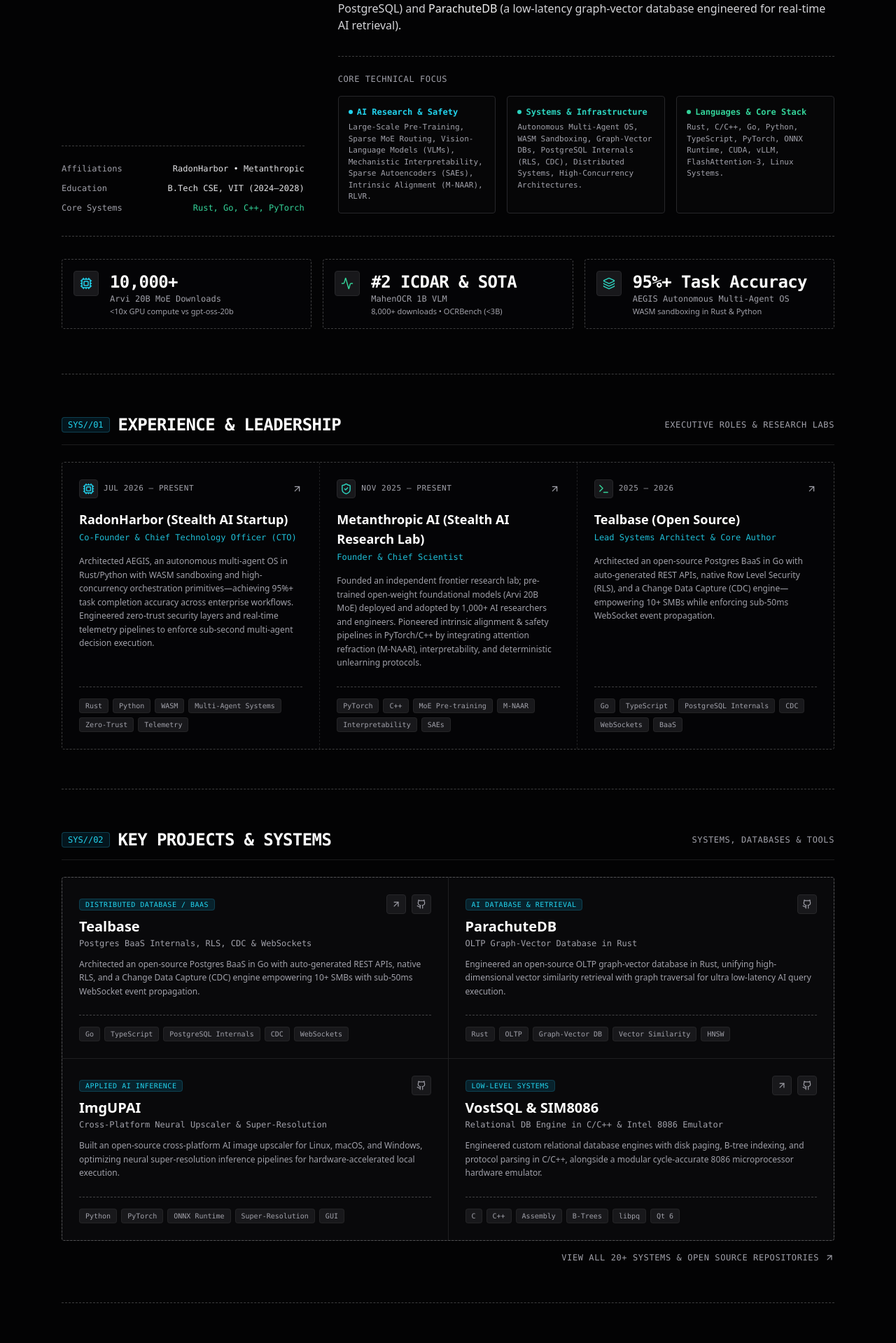
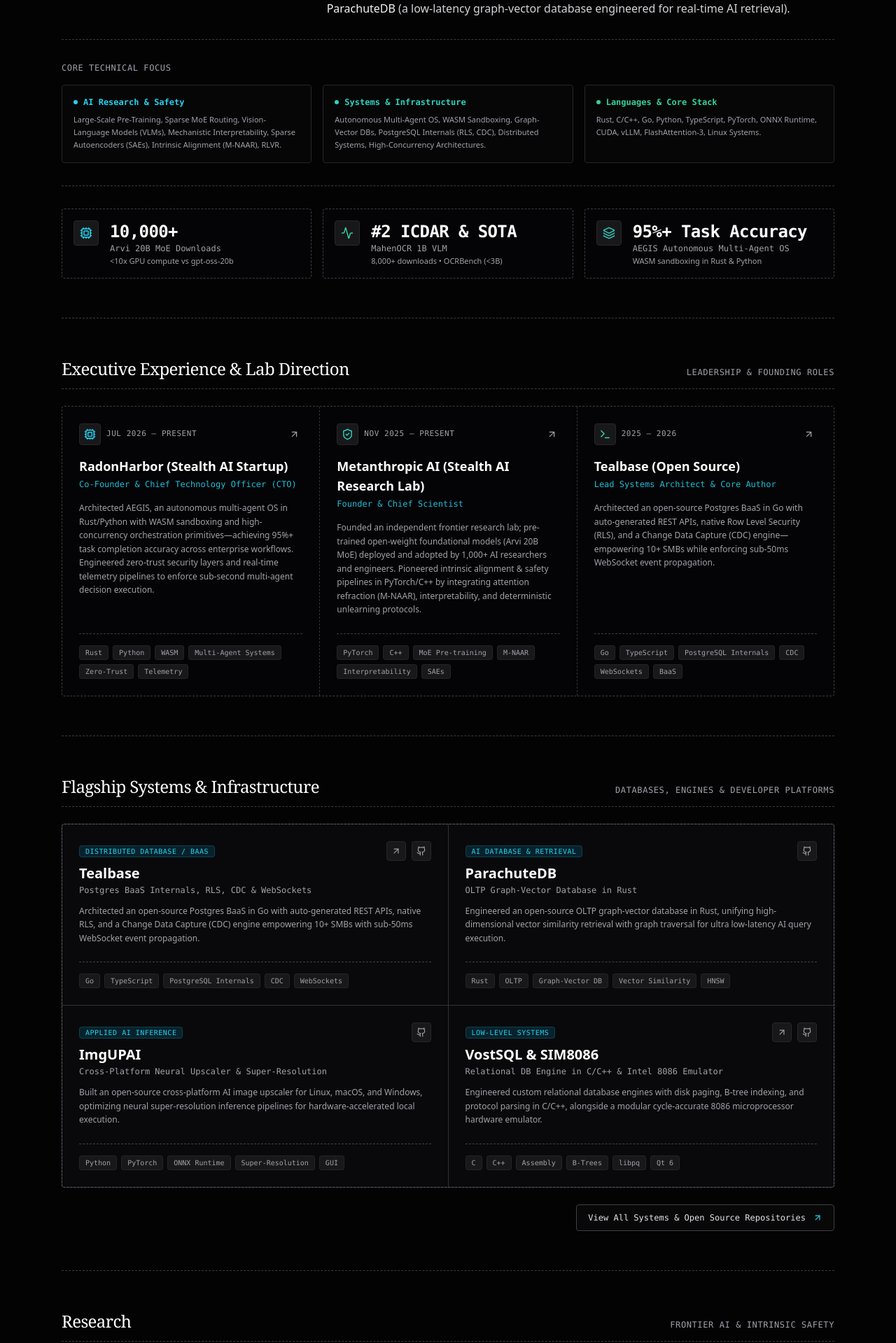
Before and after one commit to ekjotsinghmakhija/website, a Next.js app: page / in a window 1280 px wide. Shown: the part 783-2702 px from the top of the page at 70% size. Built offline with nearby package versions, Linux system fonts and the light colour scheme.

Commit message:
feat(ui): complete homepage redesign with 1:2 hero layout, natural portrait, refined categorization, and boxed action buttons

```diff
--- a/src/components/sections/BentoHero.tsx
+++ b/src/components/sections/BentoHero.tsx
@@ -1,28 +1,27 @@
 "use client";
 import React from "react";
 import Image from "next/image";
-import Link from "next/link";
-import { Download, Mail, ArrowUpRight, Cpu, Layers, Activity } from "lucide-react";
+import { Download, Mail, Cpu, Layers, Activity } from "lucide-react";
 import { GithubIcon } from "@/components/icons/GithubIcon";
 import { LinkedinIcon } from "@/components/icons/LinkedinIcon";
 import { SOCIALS } from "@/lib/socials";
 
 export default function BentoHero() {
   return (
-        <section className="pt-28 pb-16 border-b border-dashed border-zinc-700/80">
-            {/* Top Header: Name, Full-Width Subtitle & Buttons */}
-            <div className="flex flex-col gap-5 pb-8 border-b border-dashed border-zinc-700/80">
+    <section className="pt-28 pb-14 border-b border-dashed border-zinc-700/80">
+      {/* Top Header: Name, Full-Width Role Subtitle & Action Buttons */}
+      <div className="flex flex-col gap-4 pb-8 border-b border-dashed border-zinc-700/80">
         <div>
           <h1 className="text-4xl sm:text-6xl md:text-7xl font-serif font-normal tracking-tight text-white">
             Ekjot Singh
           </h1>
-                    <p className="mt-2 text-sm sm:text-base font-mono text-cyan-400/90 tracking-wide w-full">
+          <p className="mt-2 text-sm sm:text-base font-mono text-cyan-400/95 tracking-wide w-full">
             Co-Founder & CTO @RadonHarbor | Founder & Chief Scientist @Metanthropic AI
           </p>
         </div>
 
-                {/* Action Buttons: placed directly below */}
-                <div className="flex flex-wrap items-center gap-2.5">
+        {/* Action Buttons */}
+        <div className="flex flex-wrap items-center gap-2.5 pt-1">
           <a
             href="/resume.pdf"
             target="_blank"
@@ -55,44 +54,23 @@ export default function BentoHero() {
         </div>
       </div>
 
-            {/* Main Grid: Dedicated Portrait + In-Depth Bio & Narrative */}
-            <div className="grid grid-cols-1 lg:grid-cols-12 gap-8 pt-8">
-                {/* Left Column: Dedicated Portrait with Clean Framing (4 cols) */}
-                <div className="lg:col-span-4 flex flex-col justify-between">
-                    <div>
-                        <div className="relative aspect-[4/5] w-full max-w-sm mx-auto rounded-lg overflow-hidden border border-zinc-800 bg-zinc-950 group">
+      {/* Main Grid: Exact 1:2 ratio (Photo 1 col : Text Bio 2 cols) */}
+      <div className="grid grid-cols-1 md:grid-cols-3 gap-8 pt-8 items-start">
+        {/* Photo Column (1 part out of 3 = 1/3) */}
+        <div className="md:col-span-1">
+          <div className="relative aspect-[4/5] w-full rounded-lg overflow-hidden border border-zinc-700 bg-zinc-950 shadow-md">
             <Image
               src="/images/avatar.jpg"
               alt="Ekjot Singh"
               fill
               priority
-                                className="object-cover grayscale contrast-105 group-hover:grayscale-0 transition-all duration-700"
+              className="object-cover"
             />
-                            <div className="absolute inset-0 bg-gradient-to-t from-zinc-950/80 via-transparent to-transparent pointer-events-none" />
-
-
           </div>
         </div>
 
-                    {/* Quick Metrics Ribbon under portrait */}
-                    <div className="mt-6 pt-6 border-t border-dashed border-zinc-700/80 space-y-3 font-mono text-xs text-zinc-400">
-                        <div className="flex justify-between items-center">
-                            <span className="text-zinc-400">Affiliations</span>
-                            <span className="text-zinc-200">RadonHarbor • Metanthropic</span>
-                        </div>
-                        <div className="flex justify-between items-center">
-                            <span className="text-zinc-400">Education</span>
-                            <span className="text-zinc-200">B.Tech CSE, VIT (2024–2028)</span>
-                        </div>
-                        <div className="flex justify-between items-center">
-                            <span className="text-zinc-400">Core Systems</span>
-                            <span className="text-emerald-400">Rust, Go, C++, PyTorch</span>
-                        </div>
-                    </div>
-                </div>
-
-                {/* Right Column: Full Executive Bio & Research Thesis (8 cols) */}
-                <div className="lg:col-span-8 lg:pl-4 flex flex-col justify-between">
+        {/* Bio Narrative Column (2 parts out of 3 = 2/3) */}
+        <div className="md:col-span-2 flex flex-col justify-between">
           <div className="space-y-4 text-zinc-300 text-sm sm:text-base leading-relaxed font-light">
             <p className="text-zinc-200 leading-relaxed">
               <strong className="text-white font-medium">Ekjot Singh</strong> is an AI researcher and systems architect working at the intersection of foundational model pre-training, intrinsic AI safety, and high-performance distributed systems. He serves as the <span className="text-cyan-300 font-medium">Co-Founder & Chief Technology Officer</span> at <strong className="text-white font-medium">RadonHarbor</strong> and the <span className="text-teal-300 font-medium">Founder & Chief Scientist</span> at <strong className="text-white font-medium">Metanthropic AI</strong>.
@@ -106,49 +84,49 @@ export default function BentoHero() {
               At <strong className="text-white font-medium">RadonHarbor</strong>, Ekjot leads technical strategy and systems engineering to build infrastructure for autonomous AI execution. He architected <strong className="text-zinc-100 font-medium">AEGIS</strong>, a multi-agent operating system written in Rust and Python that utilizes secure WebAssembly (WASM) sandboxing to orchestrate complex, enterprise-grade workflows with zero-trust safety. His broader systems background includes designing <strong className="text-zinc-100 font-medium">Tealbase</strong> (an open-source backend platform built on Go and PostgreSQL) and <strong className="text-zinc-100 font-medium">ParachuteDB</strong> (a low-latency graph-vector database engineered for real-time AI retrieval).
             </p>
           </div>
+        </div>
+      </div>
 
-                    {/* Core Technical Focus - Clean Editorial Grid with Dashed Dividers */}
-                    <div className="mt-8 pt-6 border-t border-dashed border-zinc-700/80">
+      {/* Core Technical Focus - Spanning Full Width of the Grid */}
+      <div className="mt-8 pt-8 border-t border-dashed border-zinc-700/80">
         <h3 className="text-xs font-mono uppercase tracking-wider text-zinc-400 mb-4">
           Core Technical Focus
         </h3>
 
         <div className="grid grid-cols-1 md:grid-cols-3 gap-4 font-mono text-xs">
-                            <div className="p-3.5 rounded bg-zinc-950/60 border border-zinc-800">
-                                <div className="text-cyan-400 font-semibold mb-1.5 flex items-center gap-1.5">
+          <div className="p-4 rounded bg-zinc-950/60 border border-zinc-800">
+            <div className="text-cyan-400 font-semibold mb-2 flex items-center gap-2">
               <span className="w-1.5 h-1.5 rounded-full bg-cyan-400" />
               AI Research & Safety
             </div>
-                                <p className="text-[11px] text-zinc-400 leading-normal">
+            <p className="text-[11px] text-zinc-400 leading-relaxed font-sans">
               Large-Scale Pre-Training, Sparse MoE Routing, Vision-Language Models (VLMs), Mechanistic Interpretability, Sparse Autoencoders (SAEs), Intrinsic Alignment (M-NAAR), RLVR.
             </p>
           </div>
 
-                            <div className="p-3.5 rounded bg-zinc-950/60 border border-zinc-800">
-                                <div className="text-teal-400 font-semibold mb-1.5 flex items-center gap-1.5">
+          <div className="p-4 rounded bg-zinc-950/60 border border-zinc-800">
+            <div className="text-teal-400 font-semibold mb-2 flex items-center gap-2">
               <span className="w-1.5 h-1.5 rounded-full bg-teal-400" />
               Systems & Infrastructure
             </div>
-                                <p className="text-[11px] text-zinc-400 leading-normal">
+            <p className="text-[11px] text-zinc-400 leading-relaxed font-sans">
               Autonomous Multi-Agent OS, WASM Sandboxing, Graph-Vector DBs, PostgreSQL Internals (RLS, CDC), Distributed Systems, High-Concurrency Architectures.
             </p>
           </div>
 
-                            <div className="p-3.5 rounded bg-zinc-950/60 border border-zinc-800">
-                                <div className="text-emerald-400 font-semibold mb-1.5 flex items-center gap-1.5">
+          <div className="p-4 rounded bg-zinc-950/60 border border-zinc-800">
+            <div className="text-emerald-400 font-semibold mb-2 flex items-center gap-2">
               <span className="w-1.5 h-1.5 rounded-full bg-emerald-400" />
               Languages & Core Stack
             </div>
-                                <p className="text-[11px] text-zinc-400 leading-normal">
+            <p className="text-[11px] text-zinc-400 leading-relaxed font-sans">
               Rust, C/C++, Go, Python, TypeScript, PyTorch, ONNX Runtime, CUDA, vLLM, FlashAttention-3, Linux Systems.
             </p>
           </div>
         </div>
       </div>
-                </div>
-            </div>
 
-            {/* Flagship Verification Metric Badges (Dashed Grid Row) */}
+      {/* Metrics Row */}
       <div className="grid grid-cols-1 sm:grid-cols-3 gap-4 mt-8 pt-8 border-t border-dashed border-zinc-700/80">
         <div className="flex items-start gap-4 p-4 rounded bg-zinc-950/40 border border-dashed border-zinc-700/90">
           <div className="p-2 rounded bg-zinc-900 border border-zinc-800 text-cyan-400">
--- a/src/components/sections/GridExperience.tsx
+++ b/src/components/sections/GridExperience.tsx
@@ -17,21 +17,21 @@ export default function GridExperience() {
   };
 
   return (
-    <section className="py-14 border-b border-dashed border-zinc-800/80">
-      <SectionHeading number="01" badge="Executive Roles & Research Labs">
-        Experience & Leadership
+    <section className="py-14 border-b border-dashed border-zinc-700/80">
+      <SectionHeading badge="Leadership & Founding Roles">
+        Executive Experience & Lab Direction
       </SectionHeading>
 
-      <div className="grid grid-cols-1 md:grid-cols-3 divide-y md:divide-y-0 md:divide-x divide-dashed divide-zinc-800/80 border border-dashed border-zinc-800/80 rounded">
+      <div className="grid grid-cols-1 md:grid-cols-3 divide-y md:divide-y-0 md:divide-x divide-dashed divide-zinc-700/80 border border-dashed border-zinc-700/80 rounded bg-zinc-950/40">
         {EXPERIENCE.map((exp) => (
           <div
             key={exp.id}
-            className="flex flex-col justify-between p-6 bg-zinc-950/40 hover:bg-zinc-900/30 transition-colors"
+            className="flex flex-col justify-between p-6 hover:bg-zinc-900/30 transition-colors"
           >
             <div>
               <div className="flex items-center justify-between gap-2 mb-4">
                 <div className="flex items-center gap-2">
-                  <div className="p-1 rounded bg-zinc-900 border border-zinc-800">
+                  <div className="p-1.5 rounded bg-zinc-900 border border-zinc-800">
                     {getIcon(exp.id)}
                   </div>
                   <span className="text-[11px] font-mono text-zinc-400 uppercase tracking-wider">
@@ -43,7 +43,7 @@ export default function GridExperience() {
                     href={exp.link}
                     target="_blank"
                     rel="noreferrer"
-                    className="text-zinc-400 hover:text-white transition-colors"
+                    className="p-1 rounded text-zinc-400 hover:text-white transition-colors"
                     title="Open link"
                   >
                     <ArrowUpRight size={15} />
@@ -63,7 +63,7 @@ export default function GridExperience() {
               </p>
             </div>
 
-            <div className="pt-4 border-t border-dashed border-zinc-850 flex flex-wrap gap-1.5">
+            <div className="pt-4 border-t border-dashed border-zinc-800 flex flex-wrap gap-1.5">
               {exp.techStack.map((tech) => (
                 <span
                   key={tech}
--- a/src/components/sections/GridProjects.tsx
+++ b/src/components/sections/GridProjects.tsx
@@ -59,12 +59,12 @@ const HIGHLIGHTED_PROJECTS: FeaturedProject[] = [
 
 export default function GridProjects() {
   return (
-    <section id="featured-work" className="py-14 border-b border-dashed border-zinc-800/80">
-      <SectionHeading number="02" badge="Systems, Databases & Tools">
-        Key Projects & Systems
+    <section id="featured-work" className="py-14 border-b border-dashed border-zinc-700/80">
+      <SectionHeading badge="Databases, Engines & Developer Platforms">
+        Flagship Systems & Infrastructure
       </SectionHeading>
 
-      <div className="grid grid-cols-1 md:grid-cols-2 gap-px bg-zinc-800/80 border border-dashed border-zinc-800/80 rounded overflow-hidden">
+      <div className="grid grid-cols-1 md:grid-cols-2 gap-px bg-zinc-700/80 border border-dashed border-zinc-700/80 rounded overflow-hidden">
         {HIGHLIGHTED_PROJECTS.map((proj) => (
           <div
             key={proj.title}
@@ -113,7 +113,7 @@ export default function GridProjects() {
               </p>
             </div>
 
-            <div className="pt-4 border-t border-dashed border-zinc-850 flex flex-wrap gap-1.5">
+            <div className="pt-4 border-t border-dashed border-zinc-800 flex flex-wrap gap-1.5">
               {proj.tags.map((tag) => (
                 <span
                   key={tag}
@@ -127,13 +127,14 @@ export default function GridProjects() {
         ))}
       </div>
 
-      <div className="mt-4 flex justify-end">
+      {/* Boxed View All Button */}
+      <div className="mt-6 flex justify-end">
         <Link
           href="/projects"
-          className="inline-flex items-center gap-2 text-xs font-mono text-zinc-400 hover:text-cyan-400 transition-colors uppercase tracking-wider"
+          className="group inline-flex items-center gap-2.5 px-4 py-2.5 rounded border border-zinc-700 bg-zinc-950/90 text-xs font-mono font-medium text-zinc-200 hover:text-white hover:border-cyan-500/80 hover:bg-zinc-900 transition-all shadow-sm"
         >
-          <span>View All 20+ Systems & Open Source Repositories</span>
-          <ArrowUpRight size={14} />
+          <span>View All Systems & Open Source Repositories</span>
+          <ArrowUpRight size={14} className="text-cyan-400 group-hover:translate-x-0.5 group-hover:-translate-y-0.5 transition-transform" />
         </Link>
       </div>
     </section>
--- a/src/components/sections/GridPublications.tsx
+++ b/src/components/sections/GridPublications.tsx
@@ -14,12 +14,12 @@ export default function GridPublications() {
   ];
 
   return (
-    <section className="py-14 border-b border-dashed border-zinc-800/80">
-      <SectionHeading number="03" badge="Frontier AI & Intrinsic Safety">
-        Research & Specifications
+    <section className="py-14 border-b border-dashed border-zinc-700/80">
+      <SectionHeading badge="Frontier AI & Intrinsic Safety">
+        Research
       </SectionHeading>
 
-      <div className="grid grid-cols-1 md:grid-cols-2 gap-px bg-zinc-800/80 border border-dashed border-zinc-800/80 rounded overflow-hidden">
+      <div className="grid grid-cols-1 md:grid-cols-2 gap-px bg-zinc-700/80 border border-dashed border-zinc-700/80 rounded overflow-hidden">
         {topPubs.map((pub, idx) => (
           <div
             key={pub.id || idx}
@@ -53,7 +53,7 @@ export default function GridPublications() {
               </p>
             </div>
 
-            <div className="pt-4 border-t border-dashed border-zinc-850 flex flex-wrap gap-1.5">
+            <div className="pt-4 border-t border-dashed border-zinc-800 flex flex-wrap gap-1.5">
               {pub.tags.map((tag) => (
                 <span
                   key={tag}
@@ -67,13 +67,14 @@ export default function GridPublications() {
         ))}
       </div>
 
-      <div className="mt-4 flex justify-end">
+      {/* Boxed View All Button */}
+      <div className="mt-6 flex justify-end">
         <Link
           href="/publications"
-          className="inline-flex items-center gap-2 text-xs font-mono text-zinc-400 hover:text-cyan-400 transition-colors uppercase tracking-wider"
+          className="group inline-flex items-center gap-2.5 px-4 py-2.5 rounded border border-zinc-700 bg-zinc-950/90 text-xs font-mono font-medium text-zinc-200 hover:text-white hover:border-cyan-500/80 hover:bg-zinc-900 transition-all shadow-sm"
         >
-          <span>View All 10+ Papers & Specifications</span>
-          <ArrowUpRight size={14} />
+          <span>View All Papers & Technical Specifications</span>
+          <ArrowUpRight size={14} className="text-cyan-400 group-hover:translate-x-0.5 group-hover:-translate-y-0.5 transition-transform" />
         </Link>
       </div>
     </section>
--- a/src/components/ui/SectionHeading.tsx
+++ b/src/components/ui/SectionHeading.tsx
@@ -2,25 +2,17 @@ import React from "react";
 
 export default function SectionHeading({
   children,
-  number,
   badge,
 }: {
   children: React.ReactNode;
+  badge?: string;
   number?: string;
-  badge?: string;
 }) {
   return (
-    <div className="flex flex-wrap items-baseline justify-between gap-4 mb-6 pb-3 border-b border-white/10 font-mono">
-      <div className="flex items-center gap-3">
-        {number && (
-          <span className="text-xs font-mono text-cyan-400 bg-cyan-950/40 border border-cyan-800/60 px-2 py-0.5 rounded">
-            SYS//{number}
-          </span>
-        )}
-        <h2 className="text-xl md:text-2xl font-bold tracking-tight text-white uppercase">
-          {children}
-        </h2>
-      </div>
+    <div className="flex flex-wrap items-baseline justify-between gap-4 mb-6 pb-3 border-b border-dashed border-zinc-700/80">
+      <h2 className="text-xl sm:text-2xl font-serif tracking-tight text-white">
+        {children}
+      </h2>
       {badge && (
         <span className="text-xs font-mono text-zinc-400 uppercase tracking-wider">
           {badge}
```
Also changed, not shown: src/components/sections/GridNotebook.tsx (+11 -10 lines), src/components/sections/GridStackAndEducation.tsx (+12 -12 lines). Lines whose indentation alone changed are shown as unchanged.
